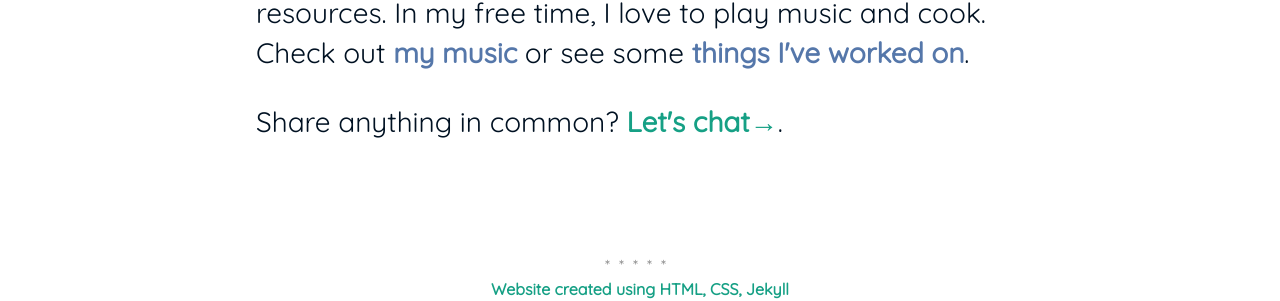
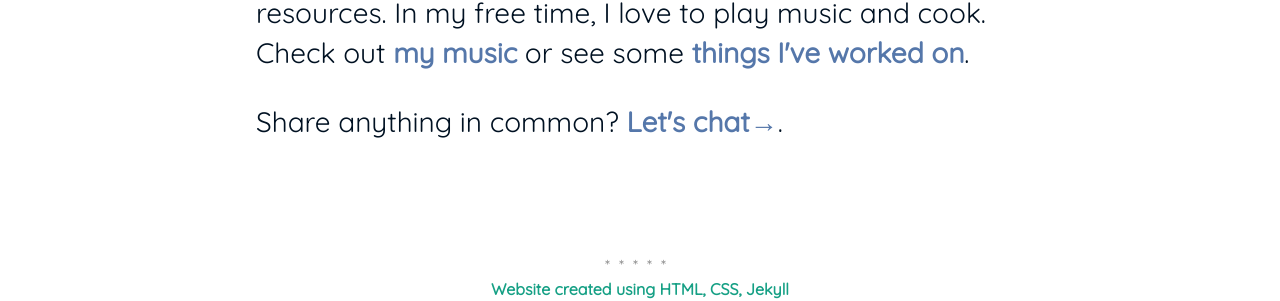
Before and after one commit to danielk56/danielk56.github.io, a Jekyll site: the page built from about.html, in a window 1280 px wide. Shown: the part 1162-1463 px from the top of the page. Built offline with Jekyll 4.4.1, drawn with Linux system fonts in a browser that asks for light colours.

Commit message:
Update about.html

```diff
--- a/about.html
+++ b/about.html
@@ -12,13 +12,13 @@ layout: page
 
     <p class="home-blurb">On campus, I'm a <strong>data reporter with the Yale Daily News</strong>, where we use open datasets to <strong>investigate campus issues</strong> and <strong>produce data visualizations</strong>. I'm also an avid musician with the <strong> Yale Symphony Orchestra </strong> as its principal clarinetist.</p>
 
-    <p class="home-blurb">Last summer, I was a <a href="https://light.yale.edu/about/latest-fellowship-winners" style="font-weight: 600"> 2019 Light Fellow</a> in Seoul, South Korea at Sogang University. Before that, I was a musical ambassador on international tours with the <a href="https://www.carnegiehall.org/Education/Young-Musicians/National-Youth-Ensembles/NYO-USA/NYO-USA-2017" target="_blank"><strong> National Youth Orchestra of the United States of America.</strong></a>.</p>
+    <p class="home-blurb">Last summer, I was a <a href="https://light.yale.edu/about/latest-fellowship-winners" style="font-weight: 600"> 2019 Light Fellow</a> in Seoul, South Korea at Sogang University. Before that, I was a musical ambassador on international tours with the <a href="https://www.carnegiehall.org/Education/Young-Musicians/National-Youth-Ensembles/NYO-USA/NYO-USA-2017"><strong> National Youth Orchestra of the United States of America.</strong></a>.</p>
 
     <div class="home-pills">More about me</div>
 
     <p class="home-blurb">I'm passionate about data visualization, particularly as a way of briding the gap between communities and resources. In my free time, I love to play music and cook. Check out <a href="https://danielk56.github.io/music">my music</a> or see some <a href="https://danielk56.github.io/work">things I've worked on</a>.
 
-    <p class="home-blurb">Share anything in common? <a href="mailto:d.j.kim@yale.edu"><strong>Let's chat→</strong></a>.</p>
+    <p class="home-blurb">Share anything in common? <a href="mailto:d.j.kim@yale.edu">Let's chat→</a>.</p>
 
     <span class="home-bottom"></span>
 </div>
```
